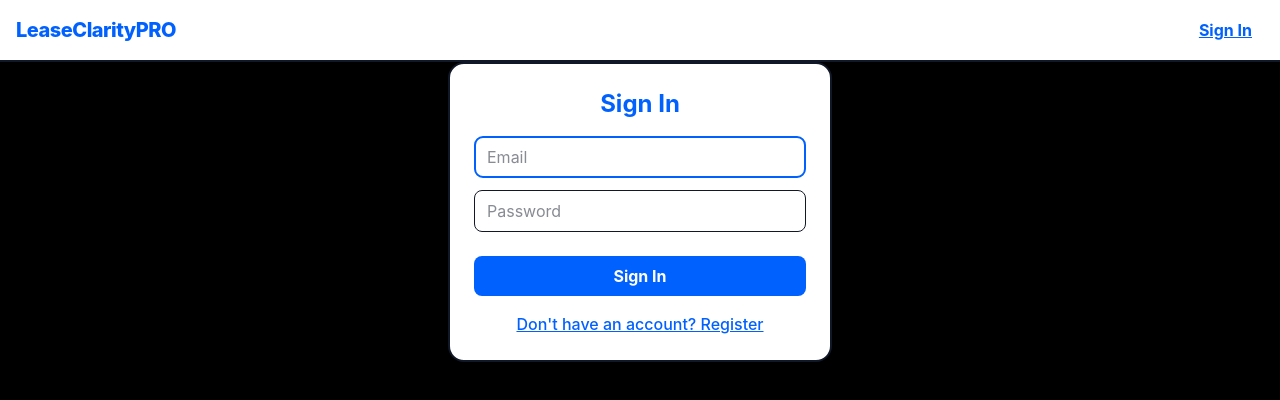
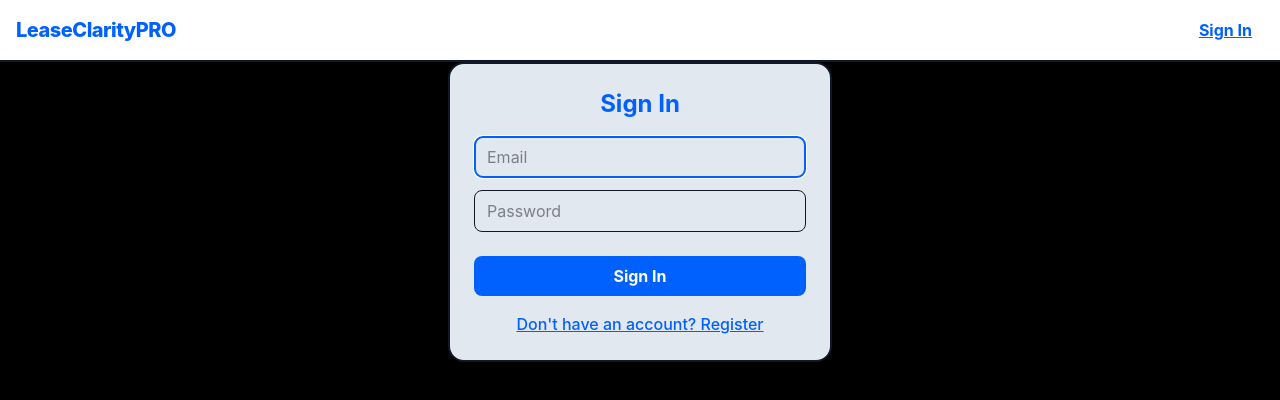
Before and after one commit to nathangreen1632/LeaseClarityPRO, a React (Vite) app in the folder Client/: page /login in a window 1280 px wide. Shown: the top 400 px of the page. Built offline with nearby package versions, Linux system fonts and the light colour scheme.

Commit message:
Adjust styles in `AuthForm` component for improved UI consistency

```diff
--- a/Client/src/components/AuthForm.tsx
+++ b/Client/src/components/AuthForm.tsx
@@ -33,7 +33,7 @@ const AuthForm: React.FC = () => {
   };
 
   return (
-    <div className="w-full max-w-sm mx-auto bg-white rounded-2xl shadow-lg p-6 border-2 border-[var(--theme-outline)]">
+    <div className="w-full max-w-sm mx-auto bg-slate-200 rounded-2xl shadow-lg p-6 border-2 border-[var(--theme-outline)]">
       <h2 className="text-2xl font-bold text-center text-[var(--theme-primary)] mb-4">
         {mode === 'login' ? 'Sign In' : 'Register'}
       </h2>
@@ -43,7 +43,7 @@ const AuthForm: React.FC = () => {
             <input
               name="firstName"
               placeholder="First Name"
-              value={(fields as any).firstName || ''}
+              value={(fields as any).firstName ?? ''}
               onChange={handleChange}
               className="border rounded-lg px-3 py-2 focus:outline-[var(--theme-primary)]"
               autoFocus
@@ -84,7 +84,7 @@ const AuthForm: React.FC = () => {
         />
         <button
           type="submit"
-          className={`bg-[var(--theme-primary)] text-white font-bold rounded-lg py-2 mt-3 transition-colors hover:bg-[var(--theme-accent)] hover:text-[var(--theme-primary)] ${
+          className={`bg-[var(--theme-primary)] text-white font-bold rounded-lg py-2 mt-3 transition-colors hover:bg-emerald-300 hover:text-[var(--theme-primary)] ${
             loading ? 'opacity-70 cursor-not-allowed' : ''
           }`}
           disabled={loading}
```
